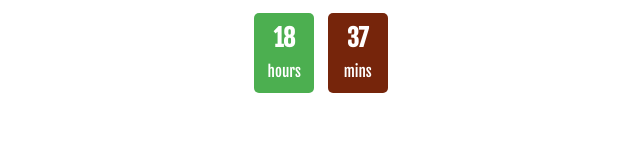
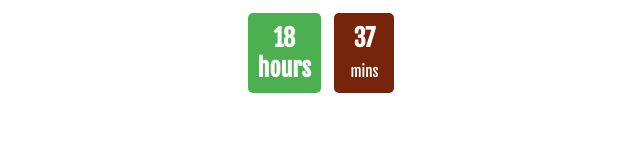
Before and after one commit to ZhaoqiWu11043/ZhaoqiWu11043.github.io, a plain HTML site: page index.html in a window 1280 px wide. Shown: the whole page, without its empty margins (314-954 px from the left). Drawn offline with Linux system fonts and the light colour scheme.

Commit message:
Update index.html

```diff
--- a/index.html
+++ b/index.html
@@ -71,7 +71,7 @@
     hours = 23 - now.getHours();
     minutes = 59 - now.getMinutes();
     // left_days.innerHTML = days + " days "
-    left_hours.innerHTML = hours + "<br> <span class=\"small\"> hours</span>";
+    left_hours.innerHTML = hours + "<br> hours";
     left_minutes.innerHTML = minutes + "<br> <span class=\"small\">mins</span>";
     }
 
```
